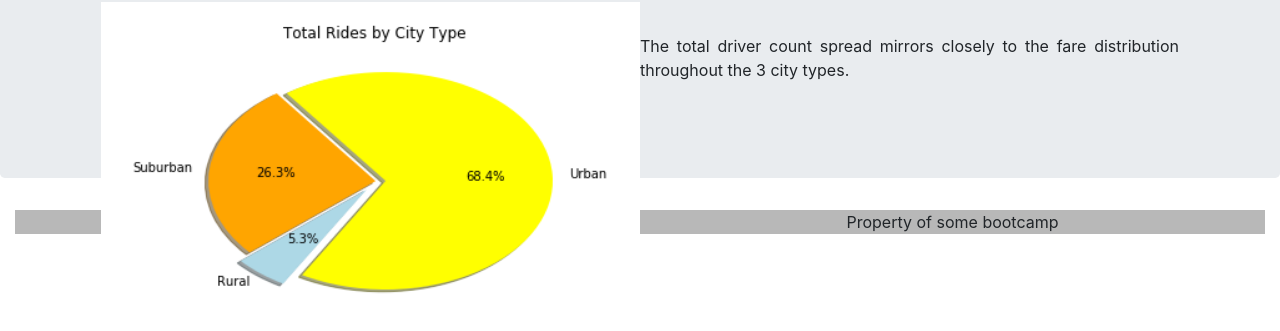
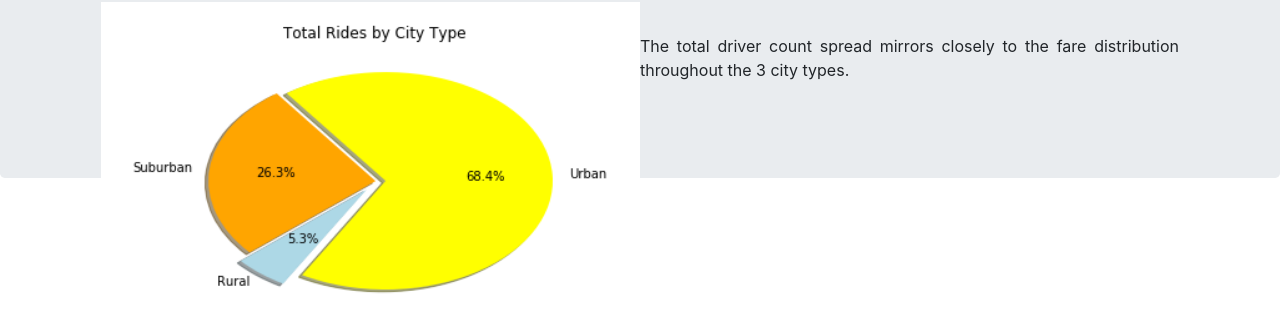
Before and after one commit to Jagogbua13/Jagogbua13.github.io, a plain HTML site: page figures 3.html in a window 1280 px wide. Shown: the part 233-564 px from the top of the page. Drawn offline with nearby package versions, Linux system fonts and the light colour scheme.

Commit message:
final commit

```diff
--- a/figures 3.html
+++ b/figures 3.html
@@ -75,10 +75,6 @@
 
 
 
-        <footer class="container-fluid">
-                <p style="background-color:rgba(128, 128, 128, 0.562)"  ALIGN="center">Property of some bootcamp</p>
-            </footer>
-
 
 
 
```
Also changed, not shown: figures.html (+1 -3 lines), figures2.html (+1 -3 lines), figures4.html (+3 -5 lines).
